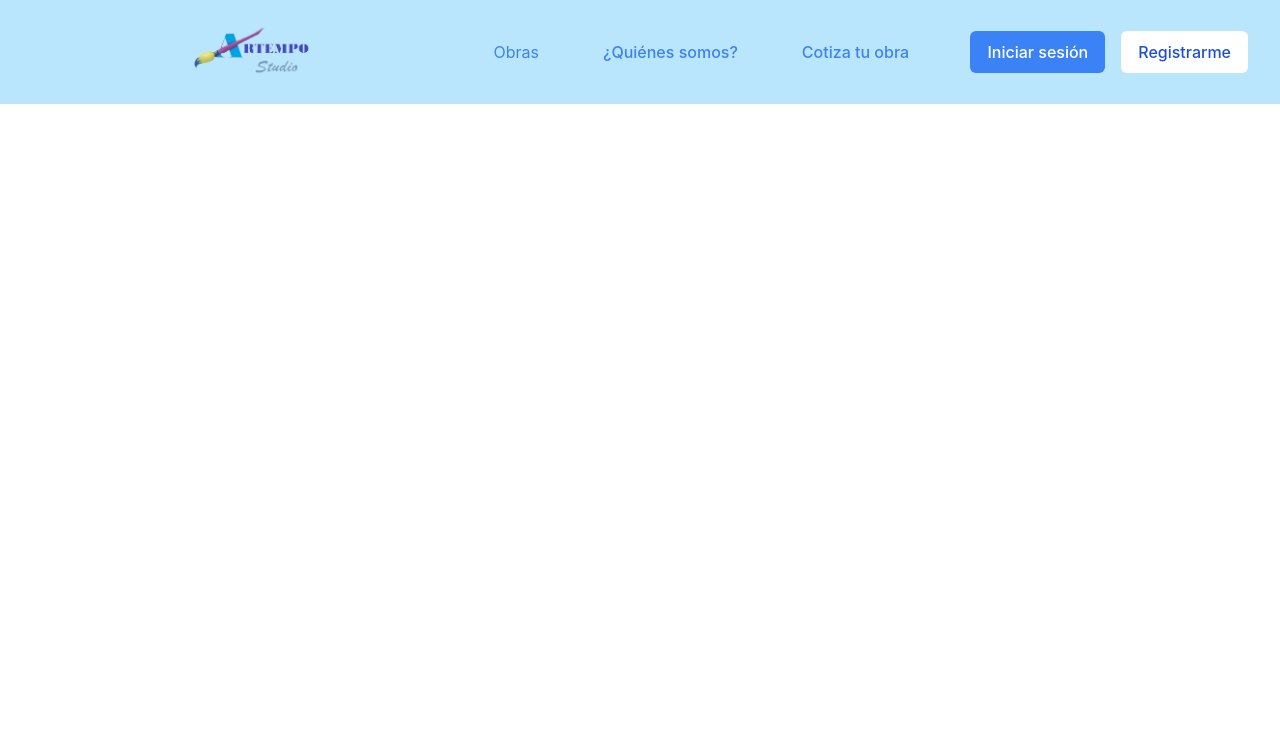
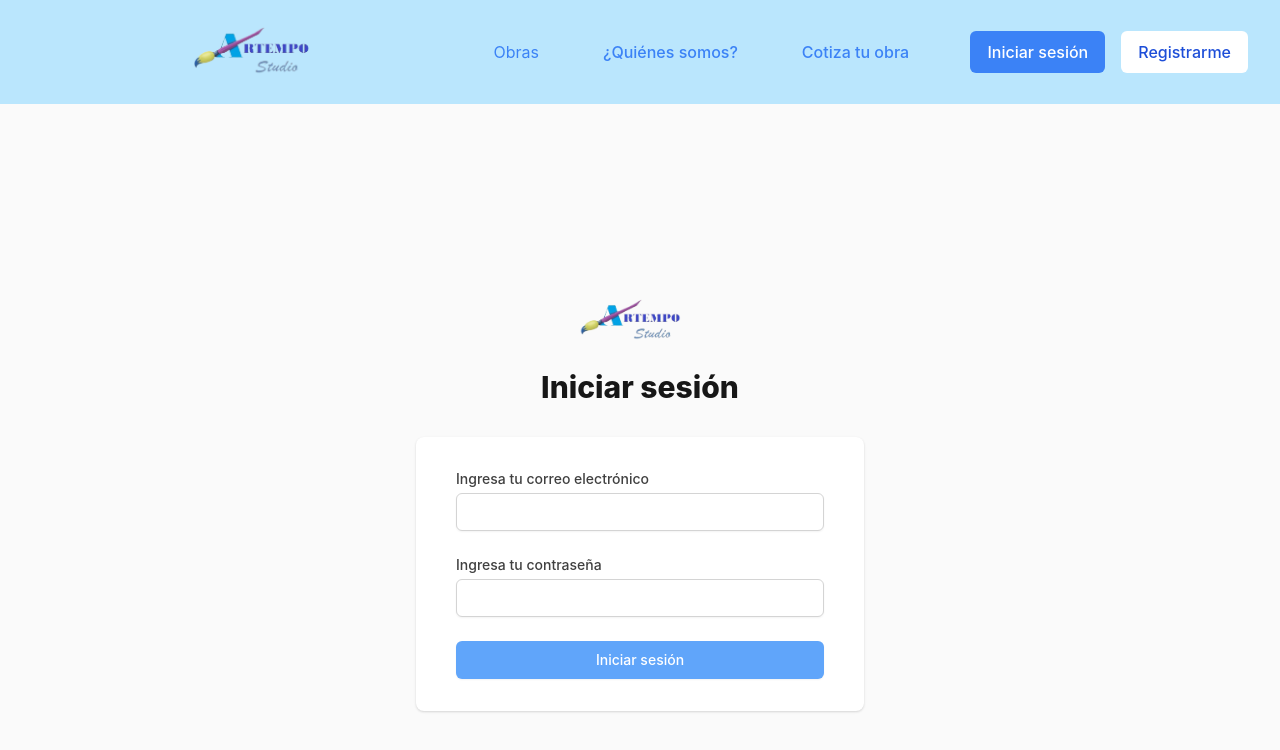
Before and after one commit to romibernard/artempo-client, a React (Create React App) app: page /iniciar-sesion in a window 1280 px wide. Shown: the top 750 px of the page. Built offline with nearby package versions, Linux system fonts and the light colour scheme; no server answers.

Commit message:
fix login y register

```diff
--- a/src/App.js
+++ b/src/App.js
@@ -7,6 +7,7 @@ import {
 //basic
 import Header from './components/Layout/Header';
 import Home from './components/Home';
+import AboutUs from './components/About-us'
 //user
 import Login from './components/Login';
 import Signup from './components/Signup';
@@ -38,8 +39,9 @@ function App() {
               <PrivateRoute exact path="/perfil" component={Profile} />
               {/*auth*/}
               <AuthRoute exact path="/iniciar-sesion" component={Login} />
-              <AuthRoute exact path="/crear-cuenta" component={Signup} />
+              <AuthRoute exact path="/register" component={Signup} />
               {/*Públicas*/}
+              <PublicRoute exact path="/about-us" component={AboutUs} />
               <PublicRoute exact path="/obras/crear" component={CreateObra} />
               <PublicRoute exact path="/obras/:id" component={ObraDetails} />
               <PublicRoute exact path="/obras" component={Obras} />
--- a/src/components/About-us.js
+++ b/src/components/About-us.js
@@ -82,11 +82,8 @@ export default function About() {
                 <div className="relative px-4 sm:px-6 lg:px-8">
                     <div className="text-lg max-w-prose mx-auto">
                         <h1>
-                            <span className="block text-base text-center text-indigo-600 font-semibold tracking-wide uppercase">
-                                Introducing
-                            </span>
                             <span className="mt-2 block text-3xl text-center leading-8 font-extrabold tracking-tight text-gray-900 sm:text-4xl">
-                                JavaScript for Beginners
+                                Artempo Studio
                             </span>
                         </h1>
                         <p className="mt-8 text-xl text-gray-500 leading-8">
@@ -132,7 +129,7 @@ export default function About() {
                         <figure>
                             <img
                                 className="w-full rounded-lg"
-                                src="https://images.unsplash.com/photo-1500648767791-00dcc994a43e?ixlib=rb-1.2.1&auto=format&fit=facearea&w=1310&h=873&q=80&facepad=3"
+                                src="../../images/autor/may.jpeg"
                                 alt=""
                                 width={1310}
                                 height={873}
--- a/src/components/Login.js
+++ b/src/components/Login.js
@@ -26,7 +26,7 @@ export default function Login() {
         <>
             <div class="min-h-screen bg-gray-50 flex flex-col justify-center py-12 sm:px-6 lg:px-8">
                 <div class="sm:mx-auto sm:w-full sm:max-w-md">
-                    <img class="mx-auto h-12 w-auto" src="https://tailwindui.com/img/logos/workflow-mark-indigo-600.svg" alt="Artempo" />
+                    <img class="mx-auto h-12 w-auto" src="../../images/logo/artempo-logo.png" alt="Artempo" />
                     <h2 class="mt-6 text-center text-3xl font-extrabold text-gray-900">
                         Iniciar sesión
                     </h2>
@@ -61,7 +61,7 @@ export default function Login() {
                                 </div>
                             </div>
                             <div>
-                                <button type="submit" class="w-full flex justify-center py-2 px-4 border border-transparent rounded-md shadow-sm text-sm font-medium text-white bg-indigo-600 hover:bg-indigo-700 focus:outline-none focus:ring-2 focus:ring-offset-2 focus:ring-indigo-500">
+                                <button type="submit" class="w-full flex justify-center py-2 px-4 border border-transparent rounded-md shadow-sm text-sm font-medium text-white bg-turquoise hover:bg-cerulean focus:outline-none focus:ring-2 focus:ring-offset-2 focus:ring-sky">
                                     Iniciar sesión
                                 </button>
                             </div>
--- a/src/components/Obras.js
+++ b/src/components/Obras.js
@@ -16,10 +16,6 @@ export default function Pets() {
 
     return (
         <>
-            <div class="bg-white">
-                <div class="max-w-7xl mx-auto overflow-hidden sm:px-6 lg:px-8">
-                    <h2 class="sr-only">Productos</h2>
-
             <div class="-mx-px border-l border-gray-200 grid grid-cols-2 sm:mx-0 md:grid-cols-3 lg:grid-cols-4">
                 {/* PRODUCTO */}
                 {
@@ -42,7 +38,7 @@ export default function Pets() {
                                             </h3>
 
                                             <Link to={`/obras/${e._id}`}>
-                                                        <button type="button" class="inline-flex items-center px-3 py-2 border border-transparent text-sm leading-4 font-medium rounded-md shadow-sm text-white bg-indigo-600 hover:bg-indigo-700 focus:outline-none focus:ring-2 focus:ring-offset-2 focus:ring-indigo-500">
+                                                <button type="button" class="inline-flex items-center px-3 py-2 border border-transparent text-sm leading-4 font-medium rounded-md shadow-sm text-white bg-cerulean hover:bg-turquoise focus:outline-none focus:ring-2 focus:ring-offset-2 focus:ring-turquoise">
                                                     Ver obra
                                                 </button>
                                             </Link>
@@ -53,8 +49,6 @@ export default function Pets() {
                         })
                 }
             </div>
-                </div>
-            </div>
         </>
     )
 }
--- a/src/components/Routes/AuthRoute.js
+++ b/src/components/Routes/AuthRoute.js
@@ -1,30 +1,33 @@
-import React, { useContext, useEffect, useState } from 'react'
-import { Route, Redirect } from 'react-router-dom' //manda al usuario a un pag nueva
-import UsersContext from './../../context/Users/UsersContext'
-//...component y todos lo atributos de la ruta
+import React, { Component, useContext, useEffect, useState } from "react";
+import { Route, Redirect } from "react-router-dom";
+import UsersContext from "./../../context/Users/UsersContext";
+
 const AuthRoute = ({ component: Component, ...props }) => {
-    //funciones usuario
-    const usersCtx = useContext(UsersContext)
-    const {
-        authStatus,
-        tokenVerification } = usersCtx
-    const [loading, setLoading] = useState(true)
+    const usersCtx = useContext(UsersContext);
+    const { authStatus, tokenVerification } = usersCtx;
+
+    const [loading, setLoading] = useState(true);
+
     useEffect(() => {
         const verifyUser = async () => {
-            await tokenVerification()
-            setLoading(false)
-        }
-        verifyUser()
-    }, [authStatus])
+            await tokenVerification();
+            setLoading(false);
+        };
+        verifyUser();
+    }, [authStatus]);
+
     return (
-        <Route {...props} render={(props) => {
-            if (loading) return null
-            return authStatus ?
-                (<Component {...props} />)
-                :
-                (<Redirect to="/iniciar-sesion" />)
-        }} />
-    )
-}
-
-export default AuthRoute
+        <Route
+            {...props}
+            render={(props) => {
+                if (loading) return null;
+                return authStatus ? (
+                    <Redirect to="/" />
+                ) : (
+                    <Component {...props} />
+                );
+            }}
+        />
+    );
+};
+export default AuthRoute;
--- a/src/components/Signup.js
+++ b/src/components/Signup.js
@@ -26,7 +26,7 @@ export default function Signup() {
         <>
             <div class="min-h-screen bg-gray-50 flex flex-col justify-center py-12 sm:px-6 lg:px-8">
                 <div class="sm:mx-auto sm:w-full sm:max-w-md">
-                    <img class="mx-auto h-12 w-auto" src="https://tailwindui.com/img/logos/workflow-mark-indigo-600.svg" alt="Workflow" />
+                    <img class="mx-auto h-12 w-auto" src="../../images/logo/artempo-logo.png" alt="Workflow" />
                     <h2 class="mt-6 text-center text-3xl font-extrabold text-gray-900">
                         Crea tu cuenta
                     </h2>
```
Also changed, not shown: src/components/Routes/PrivateRoute.js (+20 -8 lines), src/components/Routes/PublicRoute.js (+12 -9 lines), public/images/autor/may.jpeg (added), public/images/logo/gg.jpeg. Lines whose indentation alone changed are shown as unchanged.
